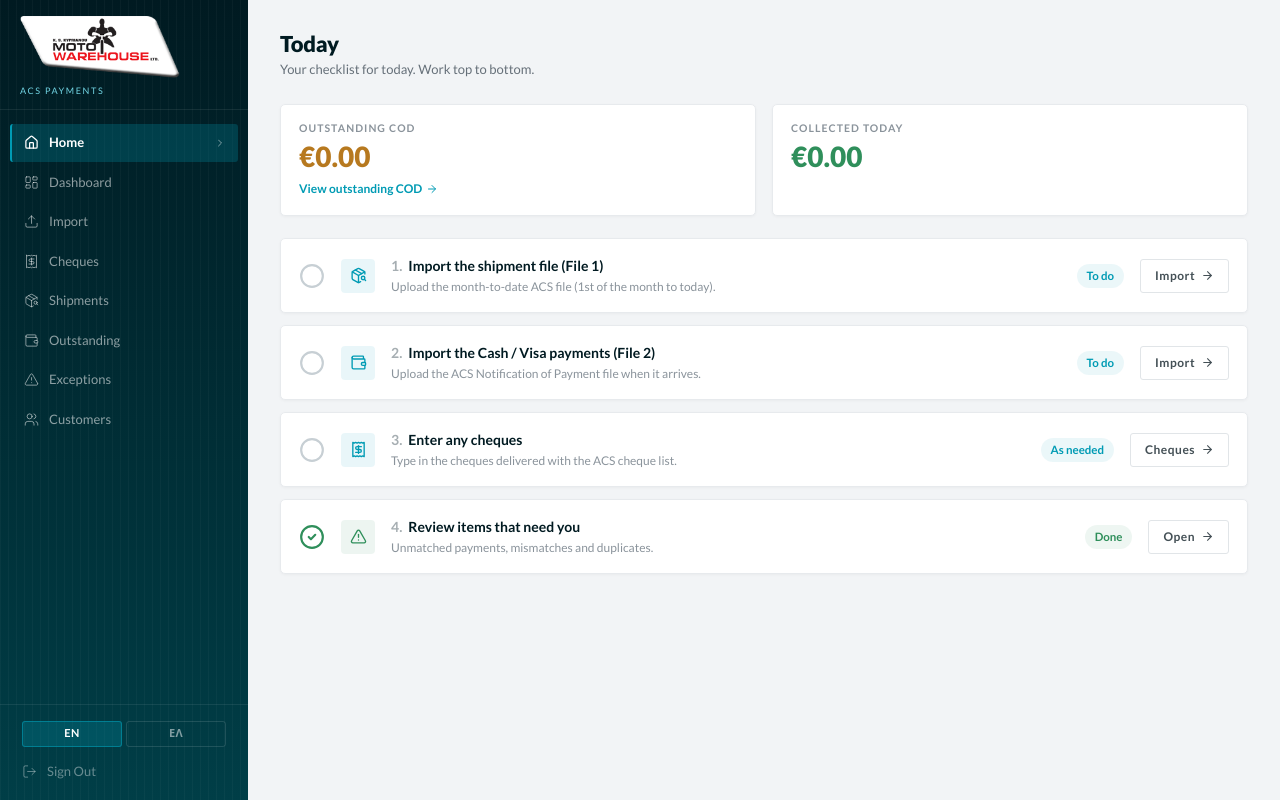
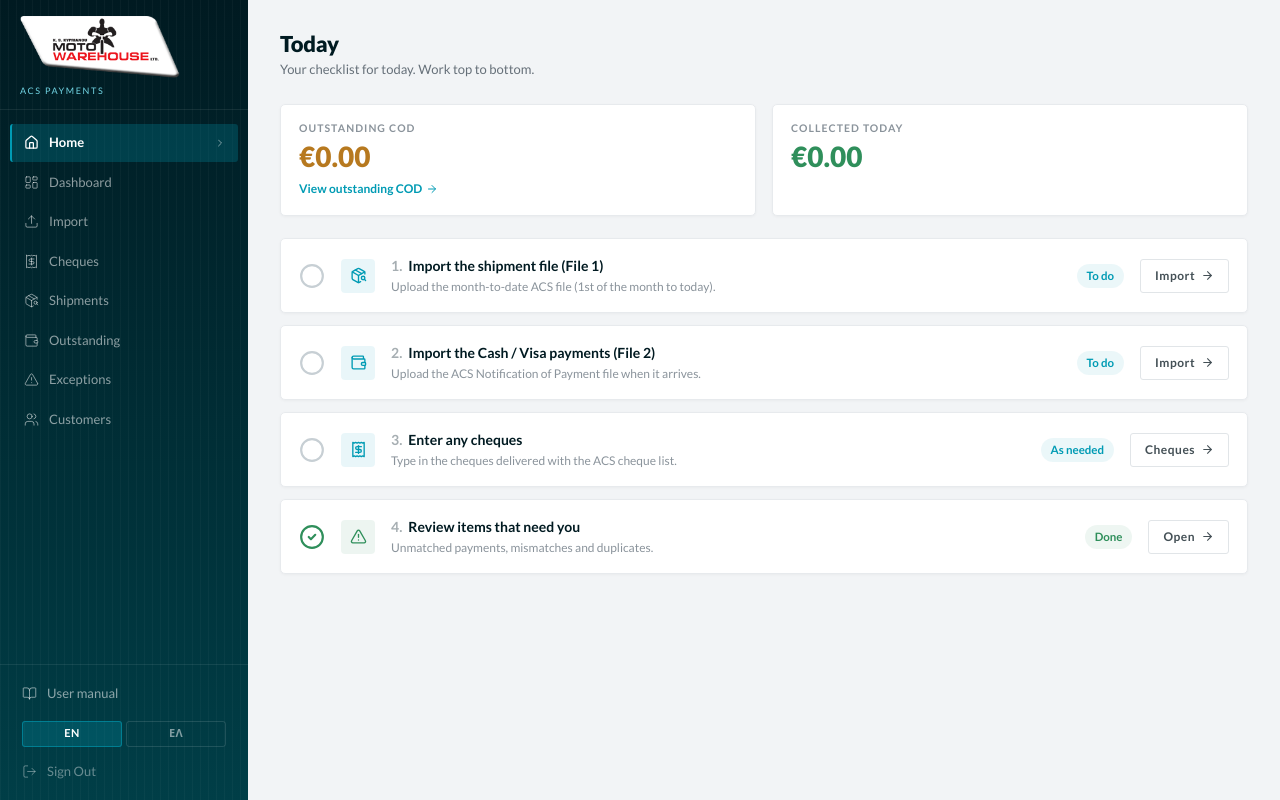
Before and after one commit to motowarehouse/acs-payment-portal, a Next.js app: page / in a window 1280 px wide. Built offline with nearby package versions, Linux system fonts and the light colour scheme; no server answers; the database is empty; sample sign-in values are in the browser's storage.

Commit message:
Initial commit - Motowarehouse ACS Payments

```diff
--- a/components/layout/Sidebar.tsx
+++ b/components/layout/Sidebar.tsx
@@ -14,6 +14,7 @@ import {
   AlertTriangle,
   Users,
   LogOut,
+  BookOpen,
   ChevronRight,
 } from 'lucide-react'
 import { useT } from '@/components/i18n/LocaleProvider'
@@ -123,6 +124,35 @@ export default function Sidebar() {
 
       {/* Footer */}
       <div style={{ padding: '10px', borderTop: '1px solid rgba(255,255,255,0.08)' }}>
+        <a
+          href="/ACS_Portal_User_Manual.pdf"
+          target="_blank"
+          rel="noopener noreferrer"
+          style={
+            {
+              display: 'flex',
+              alignItems: 'center',
+              gap: 10,
+              width: '100%',
+              padding: '9px 12px',
+              borderRadius: 3,
+              fontSize: 13,
+              color: 'rgba(255,255,255,0.55)',
+              textDecoration: 'none',
+              transition: 'color 0.15s',
+              marginBottom: 2,
+            } as React.CSSProperties
+          }
+          onMouseEnter={(e) => {
+            ;(e.currentTarget as HTMLElement).style.color = 'white'
+          }}
+          onMouseLeave={(e) => {
+            ;(e.currentTarget as HTMLElement).style.color = 'rgba(255,255,255,0.55)'
+          }}
+        >
+          <BookOpen size={15} strokeWidth={1.5} />
+          <span>{tr('nav_manual')}</span>
+        </a>
         <LanguageToggle />
         <button
           onClick={() => signOut({ callbackUrl: '/login' })}
--- a/lib/i18n.ts
+++ b/lib/i18n.ts
@@ -17,6 +17,7 @@ const D = {
   nav_customers:   { en: 'Customers',           gr: 'Πελάτες' },
   signOut:         { en: 'Sign Out',            gr: 'Αποσύνδεση' },
   language:        { en: 'Language',            gr: 'Γλώσσα' },
+  nav_manual:      { en: 'User manual',         gr: 'Εγχειρίδιο' },
 
   // Common
   apply:      { en: 'Apply',      gr: 'Εφαρμογή' },
```
Also changed, not shown: 1 other file (tests, documents, lock files or other folders).
